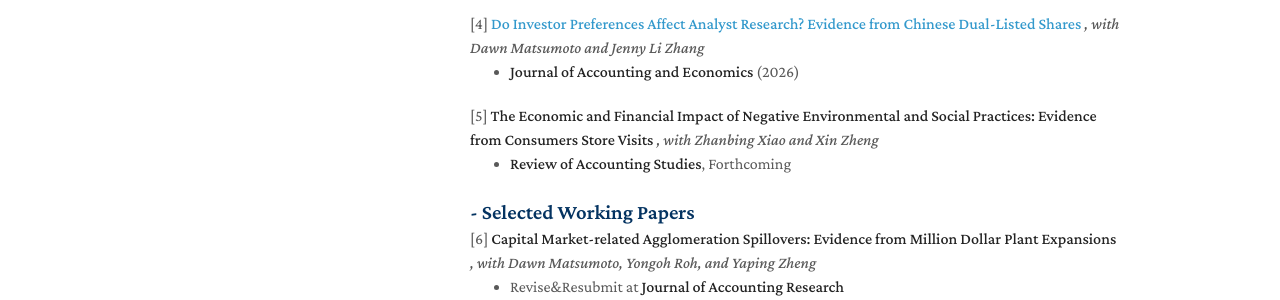
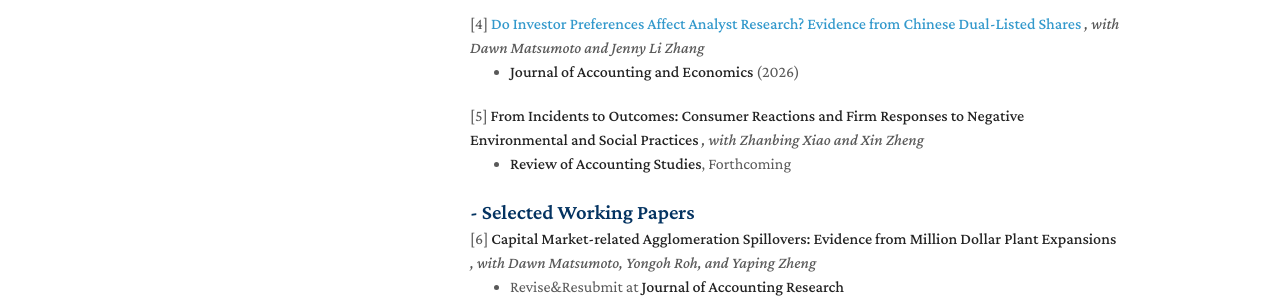
Before and after one commit to yuxiang-zheng/yuxiang-zheng.github.io, a Jekyll site: the page built from index.md, in a window 1280 px wide and 1386 px high. Shown: the part 713-1013 px from the top of the window. Built offline with Jekyll 4.4.1, drawn with Linux system fonts in a browser that asks for light colours; a style sheet for code colours, icons or effects is not loaded; our own code applies the rules of GitHub Pages for plain Markdown files.

Commit message:
Update publication-subsection.md

```diff
--- a/_includes/publication-subsection.md
+++ b/_includes/publication-subsection.md
@@ -57,8 +57,8 @@
 <div class="title">
   [5]
   <strong>
-      The Economic and Financial Impact of Negative Environmental and Social Practices: Evidence from
-Consumers Store Visits
+      From Incidents to Outcomes: Consumer Reactions and Firm Responses to Negative Environmental
+and Social Practices
   </strong>
   <em>, with Zhanbing Xiao and Xin Zheng</em>
 </div>
```
